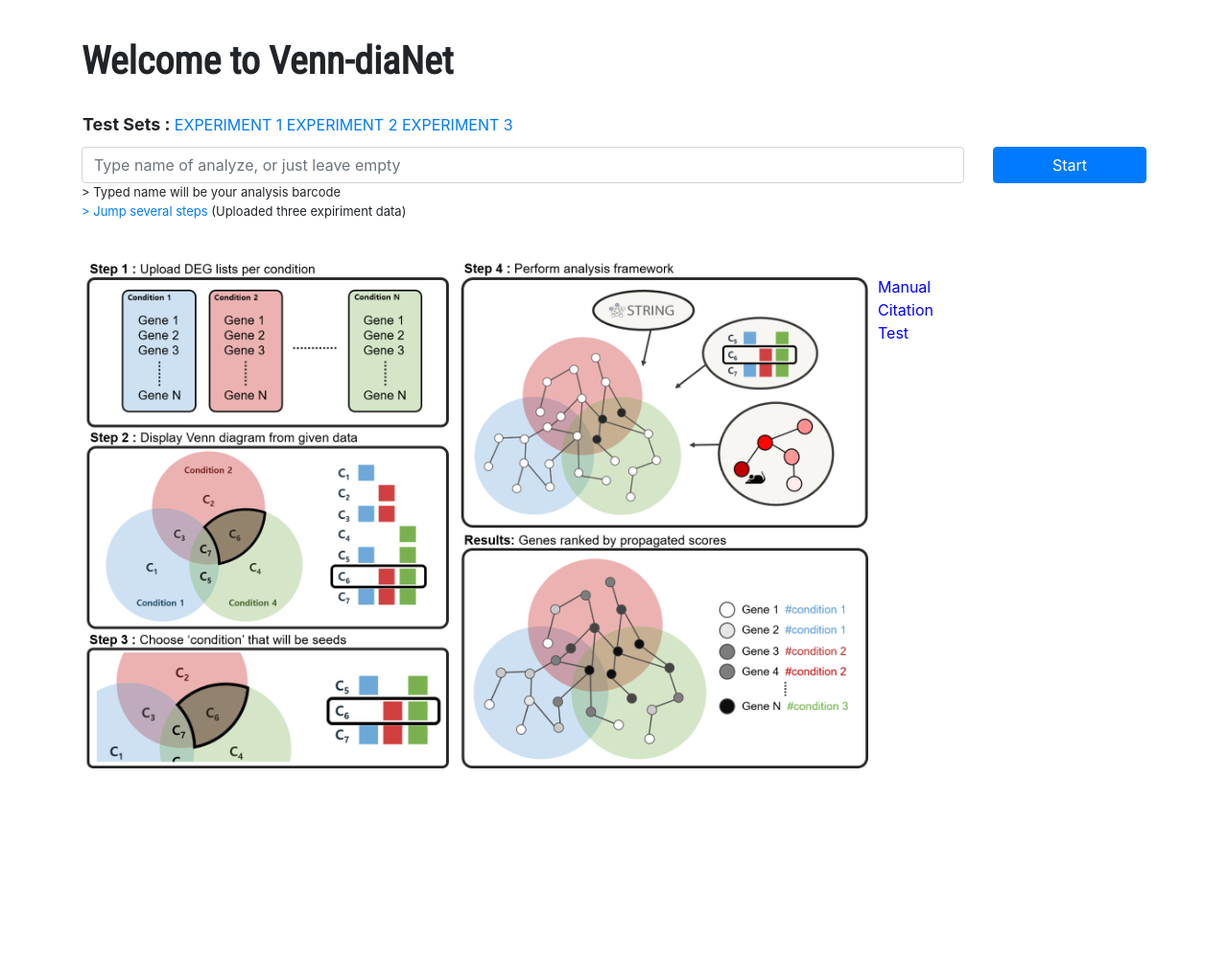
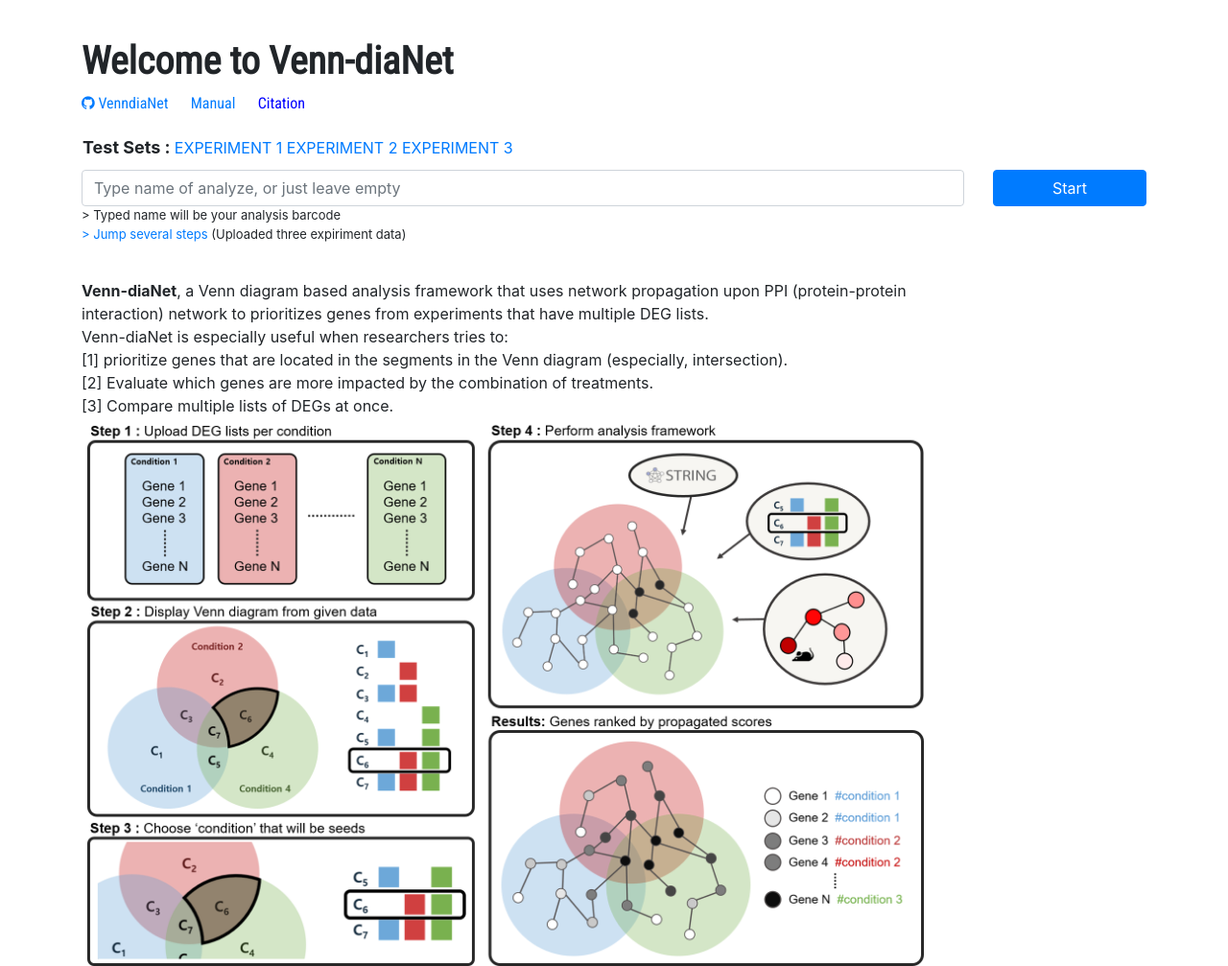
Before and after one commit to hurben/VenndiaNet, a Django app: template MLV/templates/main.html in a window 1280 px wide. Shown: the whole page at 96% size. Before the commit the page ends 801 px from the top, so only its background shows below. Run offline with Django 3.2, Linux system fonts and the light colour scheme; the template is opened without the code that fills it, so the values that code supplies are empty.

Commit message:
Revision & improvements

```diff
--- a/MLV/templates/main.html
+++ b/MLV/templates/main.html
@@ -8,6 +8,7 @@
   <link href="https://fonts.googleapis.com/css?family=Roboto+Condensed" rel="stylesheet">
   <link rel="stylesheet" href="{% static 'css/bootstrap.min.css' %}">
   <link rel="stylesheet" href="{% static 'css/main.css' %}">
+  <link rel="stylesheet" href="https://cdnjs.cloudflare.com/ajax/libs/font-awesome/4.7.0/css/font-awesome.min.css">
 
   <style>
   .information_container{
@@ -37,17 +38,35 @@
 <body>
   <div class="container" style="padding-top:30px;">
   <div class="title" style="padding-top: 10px; padding-bottom: 10px;">
-    <h1>Welcome to Venn-diaNet</h1>
+	<h1>Welcome to Venn-diaNet</h1>
+	<a href="https://github.com/hurben/VenndiaNet"><font size=3><i class="fa fa-github" aria-hidden="true"></i> VenndiaNet</font></a>
+
+	&emsp;
+	<a href="//bhi2.snu.ac.kr/MLV_PUBLIC/dataset/VenndiaNet_Manual_v2.pdf">Manual</a>
+	&emsp;
+	<font color="blue">Citation</font><br>
+
+
 	<!--
     <span class="small">Benjamin Hur, Dongwon Kang, Sangseon Lee, Ji hwan Moon, and Sun Kim</span>
 	-->
   </div>
+
+  <!--modified: 19.09.02
 
 	<div class="col-md-12" style="padding-top: 10px; padding-left:1px; padding-bottom:10px;">
 		<strong><font size="4"> Test Sets : </font></strong>
 		<a href="//bhi2.snu.ac.kr/MLV_PUBLIC/dataset/E6E7+E2.WT.txt" download>EXPERIMENT 1</a>
 		<a href="//bhi2.snu.ac.kr/MLV_PUBLIC/dataset/E6E7.WT.txt" download>EXPERIMENT 2</a>
 		<a href="//bhi2.snu.ac.kr/MLV_PUBLIC/dataset/WT+E2.WT.txt" download>EXPERIMENT 3</a> <br>
+	</div>
+  -->
+
+	<div class="col-md-12" style="padding-top: 10px; padding-left:1px; padding-bottom:10px;">
+		<strong><font size="4"> Test Sets : </font></strong>
+		<a href="//bhi2.snu.ac.kr/MLV_PUBLIC/dataset/E6E7+E2.WT.v1.txt" download>EXPERIMENT 1</a>
+		<a href="//bhi2.snu.ac.kr/MLV_PUBLIC/dataset/E6E7.WT.v1.txt" download>EXPERIMENT 2</a>
+		<a href="//bhi2.snu.ac.kr/MLV_PUBLIC/dataset/WT+E2.WT.v1.txt" download>EXPERIMENT 3</a> <br>
 	</div>
 
 
@@ -80,13 +99,18 @@
 
  <div class="information_container">
  	<div class="image_container">
+		<b>Venn-diaNet</b>, a Venn diagram based analysis framework that uses network propagation upon PPI (protein-protein interaction) network to prioritizes genes from experiments that have multiple DEG lists.<br>
+		Venn-diaNet is especially useful when researchers tries to: <br>
+		[1] prioritize genes that are located in the segments in the Venn diagram (especially, intersection). <br>
+		[2] Evaluate which genes are more impacted by the combination of treatments. <br>
+		[3] Compare multiple lists of DEGs at once. <br>
 		<img src="//bhi2.snu.ac.kr/MLV_static/img/Venndianet_workflow.png" style="width: 100%; object-fit: contain"/>
 	</div>
 	<div class="manual_container">
+		<!--
 	 <font color="blue">Manual</font> <br>
 	 <font color="blue">Citation</font><br>
-	 <font color="blue">Test</font><br>
-
+-->
 	</div>
  </div>
 
```
Also changed, not shown: MLV/MLV.py (+10 -0 lines), MLV/templates/select.html (+17 -4 lines), MLV/templates/settings.html (+17 -4 lines), MLV/templates/upload.html (+7 -3 lines).
